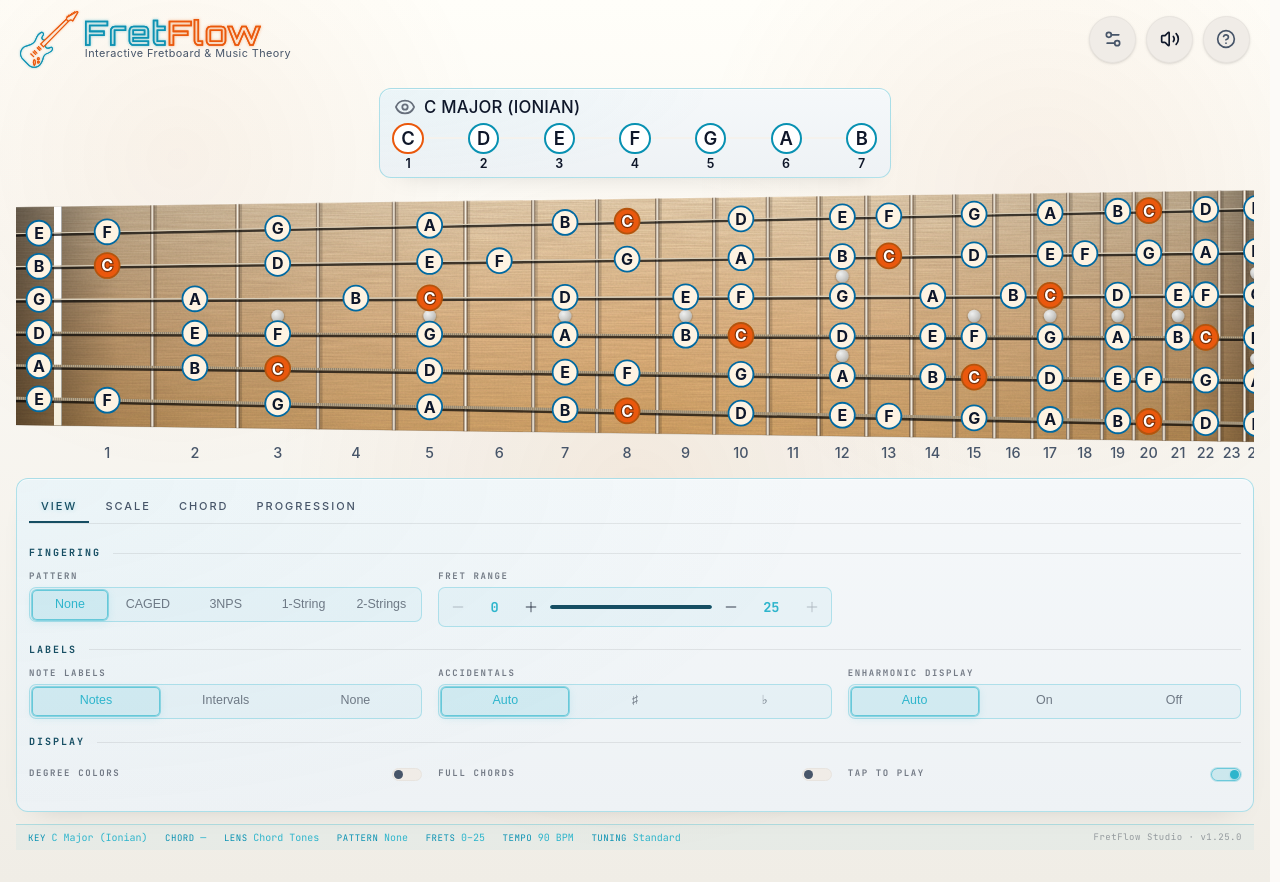
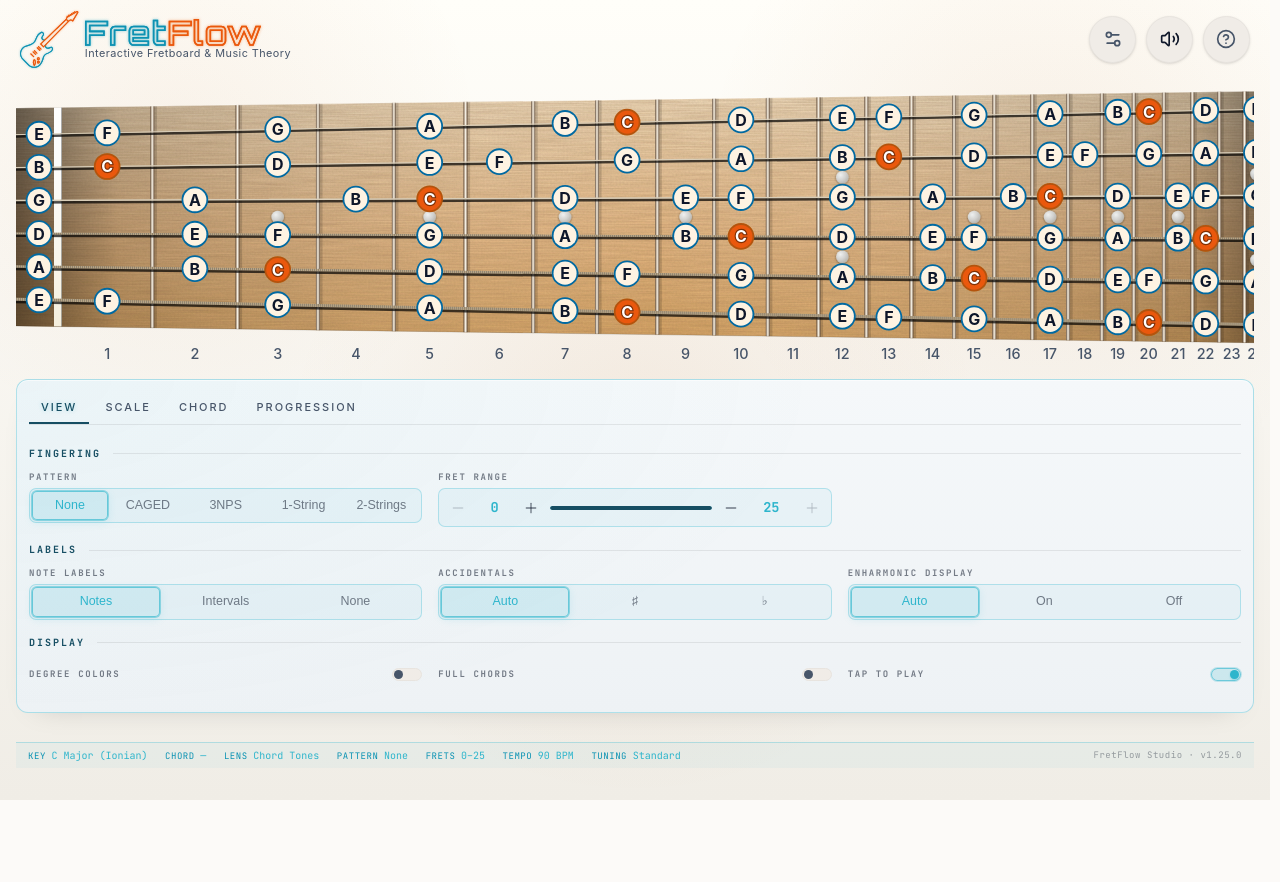
Before and after one commit to iecg/fretboard-app, a React (Vite) app: page / in a window 1280 px wide. After the commit the page ends 800 px from the top, so only its background shows below. Built offline with nearby package versions, Linux system fonts and the light colour scheme.

Commit message:
refactor(layout): split the lens/progression mode-swap

```diff
--- a/src/components/MainLayoutWrapper/MainLayoutWrapper.module.css
+++ b/src/components/MainLayoutWrapper/MainLayoutWrapper.module.css
@@ -2,12 +2,21 @@
   width: 100%;
   flex: 0 0 auto;
   min-width: 0;
+  /* Positioning context for the scale-mode lens overlay (Phase 13a). */
+  position: relative;
 }
 
 .summary-shell {
   display: flex;
   justify-content: center;
   width: 100%;
+}
+
+/* In scale mode `ProgressionSummarySlot` renders nothing — collapse the band
+   so it contributes no height or `gap` spacing. The progression-mode path
+   (a non-empty `ProgressionTrack`) is unaffected. */
+.summary-shell:empty {
+  display: none;
 }
 
 .status-bar-shell {
--- a/src/components/ProgressionSummarySlot/ProgressionSummarySlot.tsx
+++ b/src/components/ProgressionSummarySlot/ProgressionSummarySlot.tsx
@@ -3,11 +3,18 @@ import { useProgressionAudioPlayback } from "../../hooks/useProgressionAudioPlay
 import { useProgressionPlaybackLoop } from "../../hooks/useProgressionPlaybackLoop";
 import { progressionEnabledAtom } from "../../store/atoms";
 import { ProgressionTrack } from "../ProgressionTrack/ProgressionTrack";
-import { TopBandSummary } from "../TopBandSummary/TopBandSummary";
 
+/**
+ * The stacked top-band slot. In progression mode it renders the DAW
+ * `ProgressionTrack`; in scale mode it renders nothing — the scale-mode lens
+ * (`TopBandSummary`) is rendered separately as a floating overlay over the
+ * fretboard by `FretboardLensOverlay` (DAW Shell Phase 13a). The two playback
+ * hooks run unconditionally so progression audio/playback state stays live
+ * regardless of which mode is active.
+ */
 export function ProgressionSummarySlot() {
   useProgressionPlaybackLoop();
   useProgressionAudioPlayback();
   const progressionEnabled = useAtomValue(progressionEnabledAtom);
-  return progressionEnabled ? <ProgressionTrack /> : <TopBandSummary />;
+  return progressionEnabled ? <ProgressionTrack /> : null;
 }
```
Also changed, not shown: 1 other file (tests, documents, lock files or other folders).
